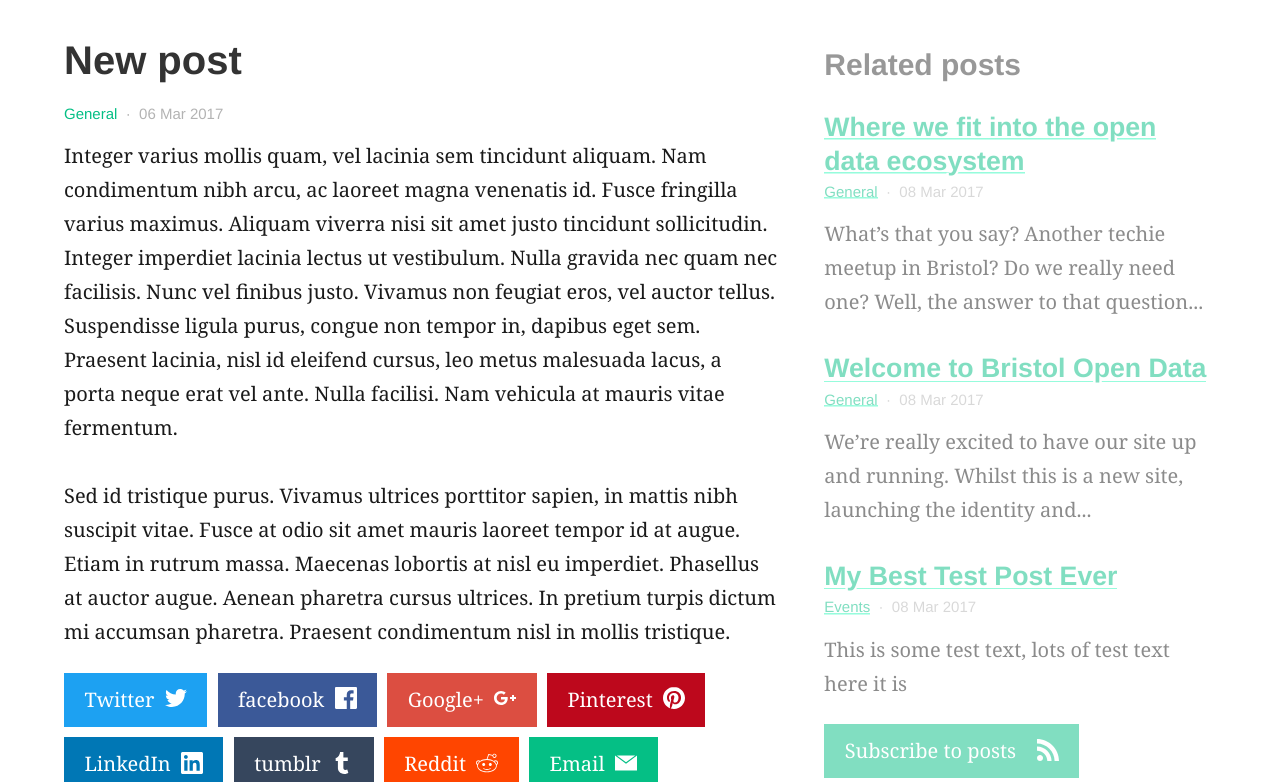
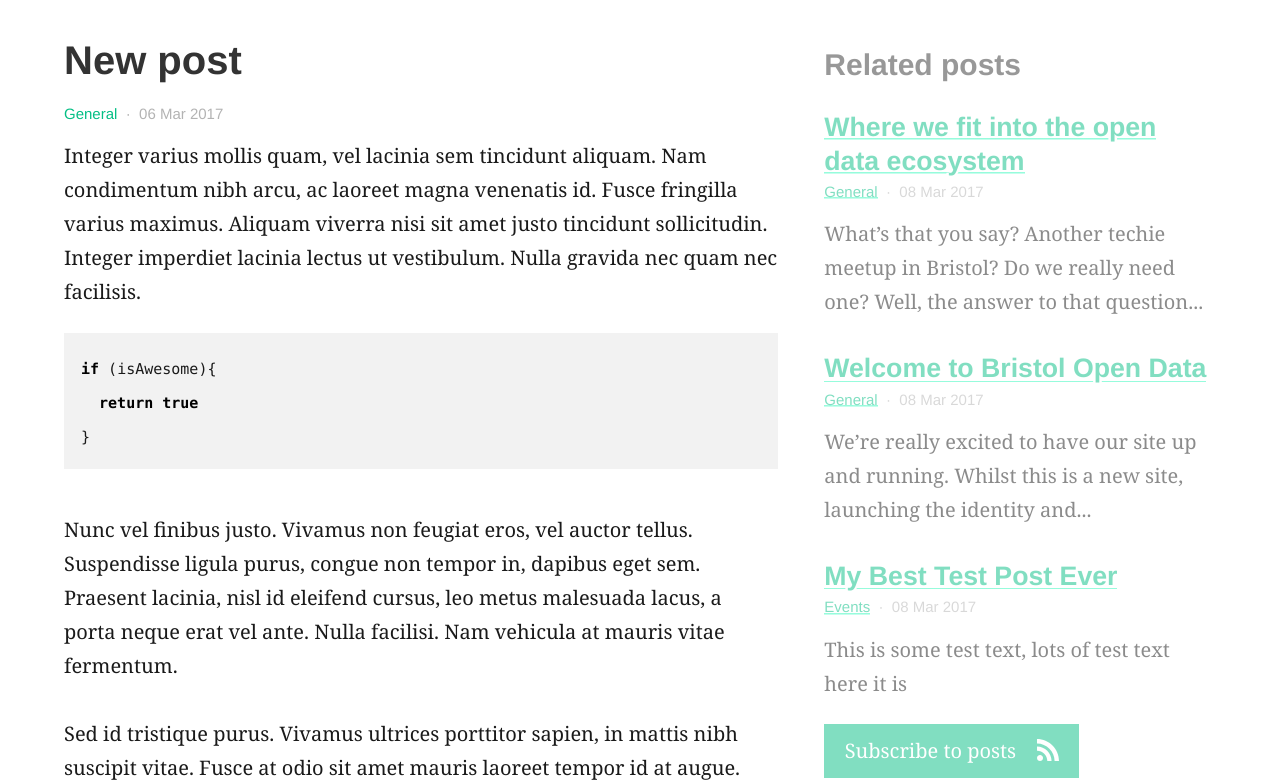
Before and after one commit to BristolOpenData/BristolOpenData.github.io, a Jekyll site: the page built from _posts/2017-03-06-example-post.md, in a window 1280 px wide and 900 px high, scrolled down 310 px, cut to the strip 118-900 px from the top of the window. Built offline with Jekyll 4.4.1, drawn with Linux system fonts in a browser that asks for light colours; comment, search, counter and statistics services are not loaded.

Commit message:
Update 2017-03-06-example-post.md

````diff
--- a/_posts/2017-03-06-example-post.md
+++ b/_posts/2017-03-06-example-post.md
@@ -9,6 +9,14 @@ feature_image: "https://unsplash.it/1200/400?image=1048"
 image: "https://unsplash.it/1200/400?image=1048"
 ---
 
-Integer varius mollis quam, vel lacinia sem tincidunt aliquam. Nam condimentum nibh arcu, ac laoreet magna venenatis id. Fusce fringilla varius maximus. Aliquam viverra nisi sit amet justo tincidunt sollicitudin. Integer imperdiet lacinia lectus ut vestibulum. Nulla gravida nec quam nec facilisis. Nunc vel finibus justo. Vivamus non feugiat eros, vel auctor tellus. Suspendisse ligula purus, congue non tempor in, dapibus eget sem. Praesent lacinia, nisl id eleifend cursus, leo metus malesuada lacus, a porta neque erat vel ante. Nulla facilisi. Nam vehicula at mauris vitae fermentum.
+Integer varius mollis quam, vel lacinia sem tincidunt aliquam. Nam condimentum nibh arcu, ac laoreet magna venenatis id. Fusce fringilla varius maximus. Aliquam viverra nisi sit amet justo tincidunt sollicitudin. Integer imperdiet lacinia lectus ut vestibulum. Nulla gravida nec quam nec facilisis.
+
+```javascript
+if (isAwesome){
+  return true
+}
+```
+
+Nunc vel finibus justo. Vivamus non feugiat eros, vel auctor tellus. Suspendisse ligula purus, congue non tempor in, dapibus eget sem. Praesent lacinia, nisl id eleifend cursus, leo metus malesuada lacus, a porta neque erat vel ante. Nulla facilisi. Nam vehicula at mauris vitae fermentum.
 
 Sed id tristique purus. Vivamus ultrices porttitor sapien, in mattis nibh suscipit vitae. Fusce at odio sit amet mauris laoreet tempor id at augue. Etiam in rutrum massa. Maecenas lobortis at nisl eu imperdiet. Phasellus at auctor augue. Aenean pharetra cursus ultrices. In pretium turpis dictum mi accumsan pharetra. Praesent condimentum nisl in mollis tristique.
````
